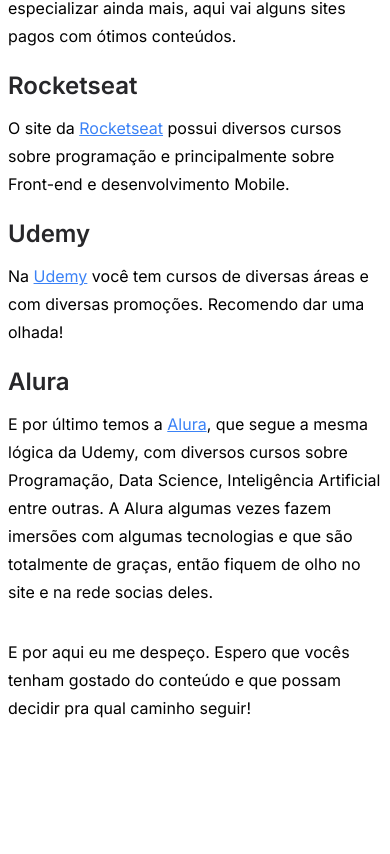
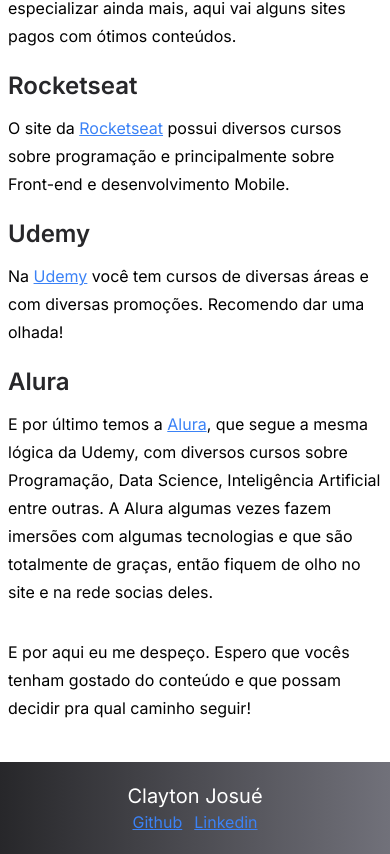
Before and after one commit to ClaytonJosue/projeto_faculdade, a Next.js app: page / in a window 390 px wide. Shown: the part 4754-5608 px from the top of the page. Before the commit the page ends 5516 px from the top, so only its background shows below. Built offline with nearby package versions, Linux system fonts and the light colour scheme.

Commit message:
html: create the footer mobile

```diff
--- a/src/app/page.tsx
+++ b/src/app/page.tsx
@@ -1,4 +1,5 @@
 import HeaderPage from "@/components/Header";
+import Footer from "@/components/Footer";
 import Image from "next/image";
 
 export default function Home() {
@@ -307,6 +308,7 @@
           e que possam decidir pra qual caminho seguir!
         </p>
       </main>
+      <Footer />
     </>
   );
 }
--- /dev/null
+++ b/src/components/Footer.tsx
@@ -0,0 +1,27 @@
+import React from "react";
+
+function Footer() {
+  return (
+    <footer className="text-center p-3 py-5 bg-gradient-to-l from-zinc-500 to-zinc-800 text-white">
+      <h2 className="text-xl">Clayton Josué</h2>
+      <div className="flex items-center justify-center gap-3">
+        <a
+          href="https://github.com/ClaytonJosue"
+          target="_blank"
+          className="text-blue-500 underline"
+        >
+          Github
+        </a>
+        <a
+          href="https://www.linkedin.com/in/clayton-josue/"
+          target="_blank"
+          className="text-blue-500 underline"
+        >
+          Linkedin
+        </a>
+      </div>
+    </footer>
+  );
+}
+
+export default Footer;
```
